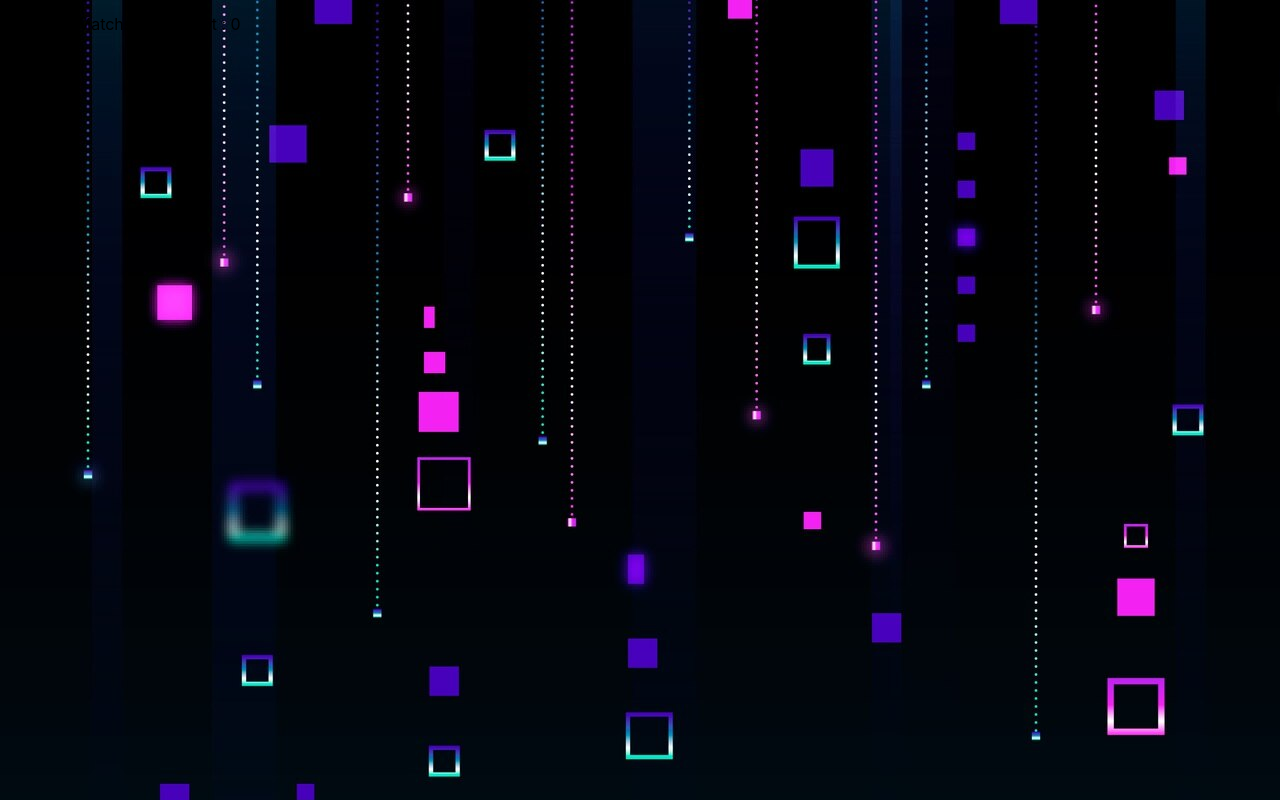
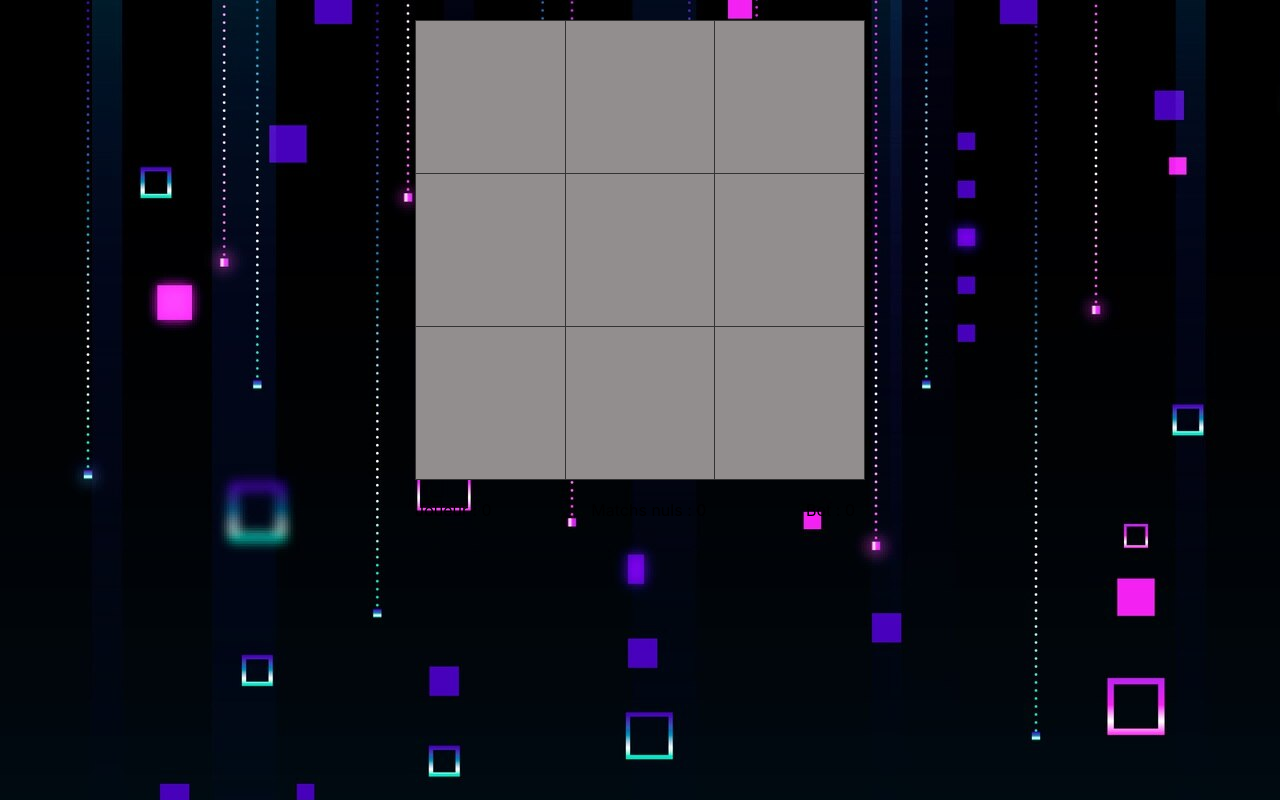
Before and after one commit to EnzoCarbo/48h_Groupe4, a React (Create React App) app: page / in a window 1280 px wide. Built offline with nearby package versions, Linux system fonts and the light colour scheme.

Commit message:
tic tac toe fonctionnel

```diff
--- /dev/null
+++ b/src/TicTacToe.css
@@ -0,0 +1,40 @@
+@media screen and (max-width: 992px) {
+    #tictactoeContainer {
+      display: none !important;
+    }
+  }
+
+  #tictactoeContainer {
+    width: 28.125rem;
+    margin: 0 auto;
+  }
+
+  table {
+    border-collapse: collapse;
+    margin: 1.25rem auto;
+    background-color: #928e8e;
+  }
+
+  td {
+    width: 9.375rem;
+    height: 9.375rem;
+    text-align: center;
+    font-size: 4.5rem;
+    border: 1px solid #333;
+    cursor: pointer;
+  }
+
+  #tictactoe-scoreboard {
+    display: flex;
+    justify-content: space-between;
+    width: 100%;
+    margin-top: 1rem;
+  }
+
+  #tictactoe-scoreboard span {
+    margin-right: 0.625rem;
+  }
+
+  .player-symbol, .bot-symbol {
+    color: #fdd33c;
+  }
--- a/src/index.js
+++ b/src/index.js
@@ -3,7 +3,7 @@ import ReactDOM from 'react-dom/client';
 import './index.css';
 import TicTacToe from './TicTacToe'; // Import du composant TicTacToe
 import reportWebVitals from './reportWebVitals';
-import App from './App.css';
+import "./TicTacToe.css";
 
 
 const root = ReactDOM.createRoot(document.getElementById('root'));
```
